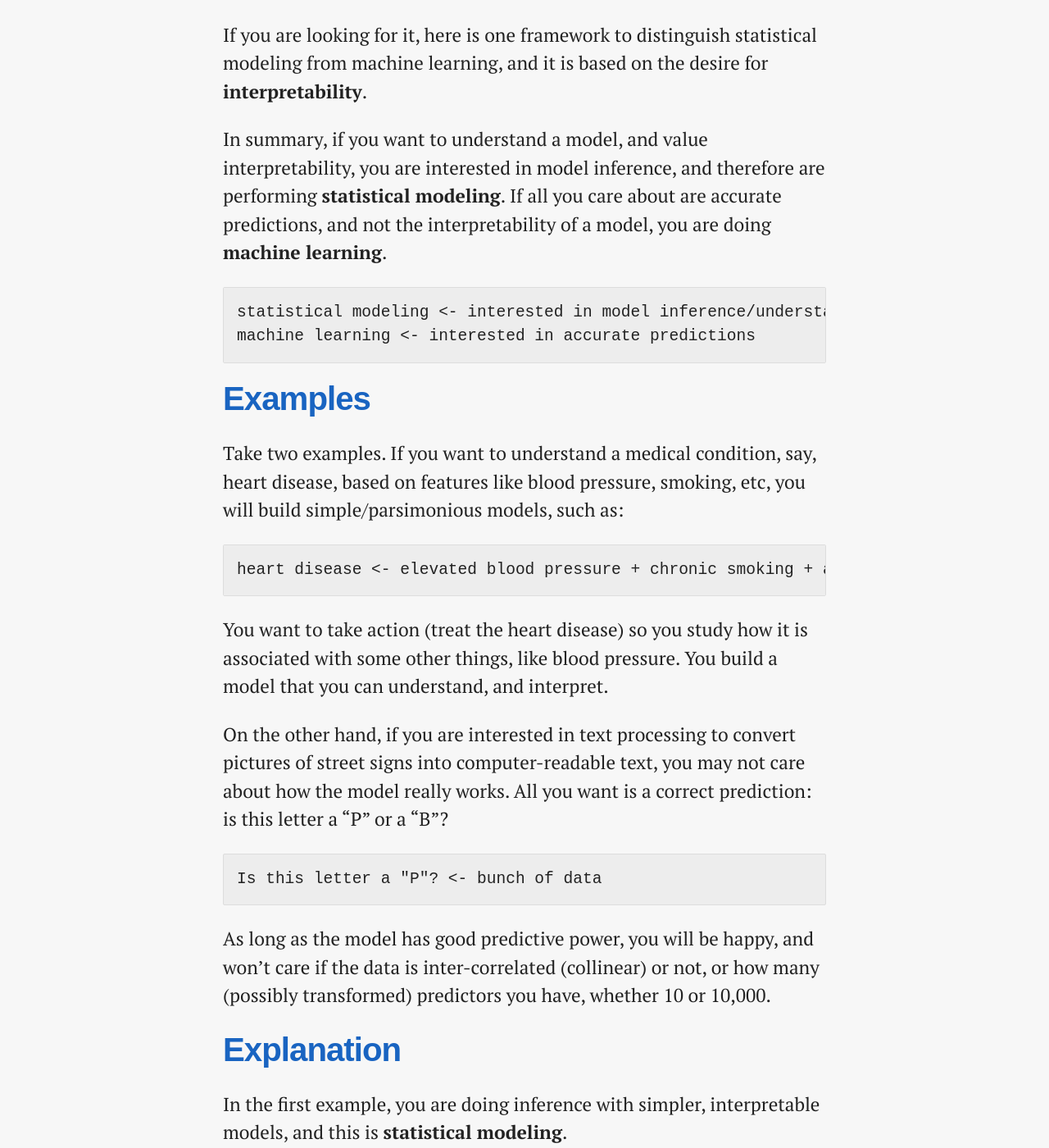
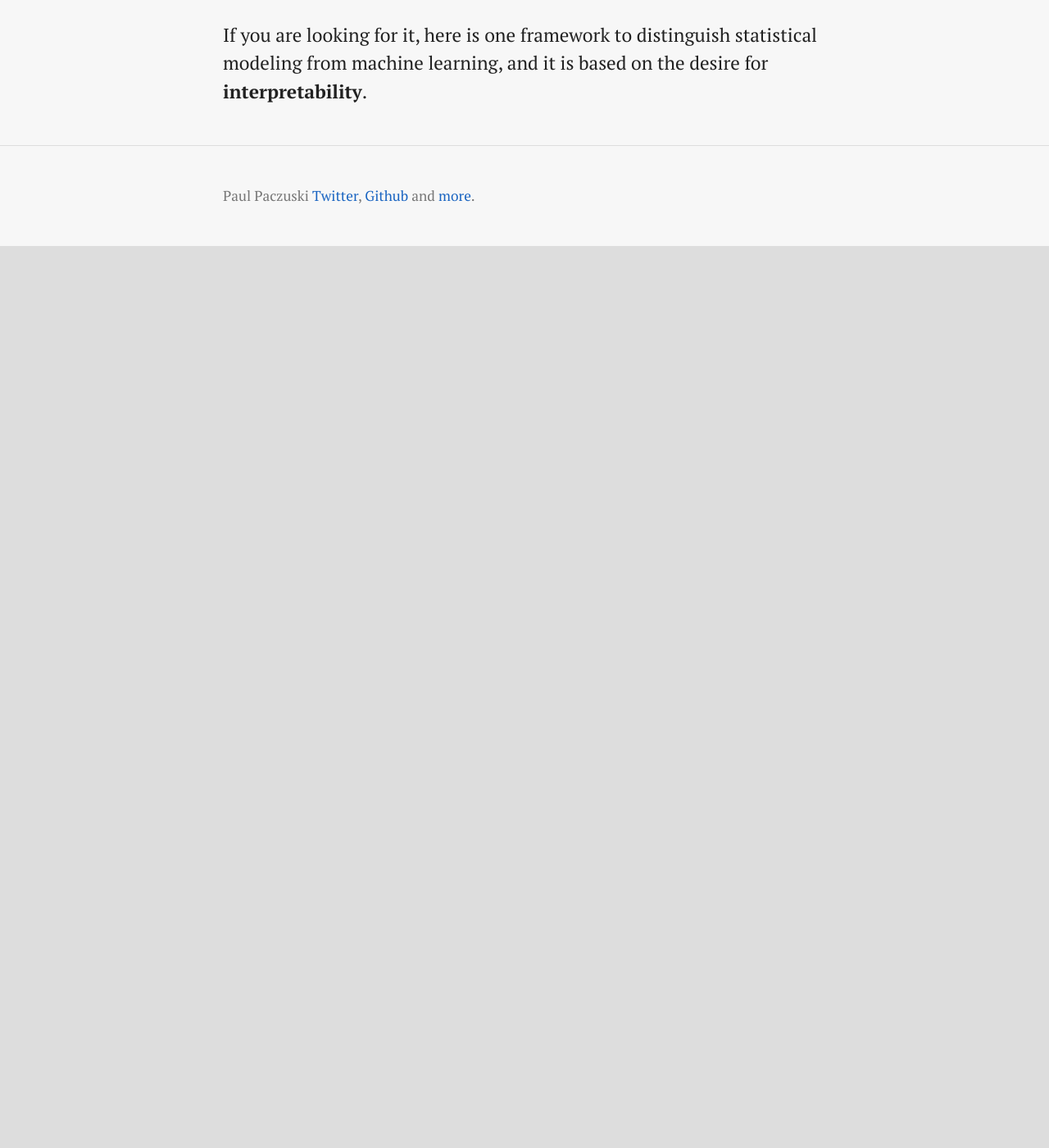
Before and after one commit to pavopax/pavopax.github.io, a Jekyll site: the page built from _posts/2016-07-12-statistical-modeling-vs-machine-learning.md, in a window 1280 px wide and 1400 px high, scrolled down 270 px. Shown: the whole window at 82% size. Built offline with Jekyll 4.4.1, drawn with Linux system fonts in a browser that asks for light colours; nearby versions of some CDN libraries; library files that are not in the unit come from our copies; after the commit the page ends 900 px from its top, so only the background shows below that; some of the changed text lies outside the part shown.

Commit message:
[tweak] fix bug

```diff
--- a/_posts/2016-07-12-statistical-modeling-vs-machine-learning.md
+++ b/_posts/2016-07-12-statistical-modeling-vs-machine-learning.md
@@ -7,79 +7,3 @@ categories:
 
 If you are looking for it, here is one framework to distinguish statistical
 modeling from machine learning, and it is based on the desire for **interpretability**.
-
-In summary, if you want to understand a model, and value interpretability, you
-are interested in model inference, and therefore are performing **statistical
-modeling**. If all you care about are accurate predictions, and not the
-interpretability of a model, you are doing **machine learning**.
-
-	statistical modeling <- interested in model inference/understanding a model
-	machine learning <- interested in accurate predictions
-
-## Examples
-
-Take two examples. If you want to understand a medical condition, say, heart
-disease, based on features like blood pressure, smoking, etc, you will build
-simple/parsimonious models, such as:
-
-	heart disease <- elevated blood pressure + chronic smoking + a few other predictors
-
-You want to take action (treat the heart disease) so you study how it is
-associated with some other things, like blood pressure. You build a model that
-you can understand, and interpret.
-
-On the other hand, if you are interested in text processing to convert pictures
-of street signs into computer-readable text, you may not care about how the
-model really works. All you want is a correct prediction: is this letter a “P”
-or a “B”?
-
-	Is this letter a "P"? <- bunch of data
-
-As long as the model has good predictive power, you will be happy, and won't
-care if the data is inter-correlated (collinear) or not, or how many (possibly
-transformed) predictors you have, whether 10 or 10,000.
-
-## Explanation
-
-In the first example, you are doing inference with simpler, interpretable
-models, and this is **statistical modeling**.
-
-In the second example, the model isn't as important as its predictive power, and
-you are doing **machine learning**.
-
-In terms of actual methods, to understand heart disease or another condition,
-you may build a logistic regression model with a few predictors. To classify
-text or an image, you may implement gradient boosting descent or some
-complicated neural network.
-
-## Caveats
-
-To be sure, there is overlap among these two approaches. You may want to make
-predictions in the statistical modeling framework, and for sure you can. Also,
-logistic regression is often mentioned as a machine learning model.
-
-Still, the framework described here is just that, a framework or a model, and
-we all (should) know that in certain ways, "all models are wrong." But to
-complete the thought, "... but some are useful."
-
-## Summary and acknowledgment
-
-In summary:
-
-	statistical modeling <- perform **inference** based on interpretable models
-	machine learning <- throw a lot of data at a model, make accurate **predictions**. Interpretability not important
-
-This framework was partly inspired by an informal statement from Hadley Wickham.*
-
-
-## Let me know what you think
-
-If you or someone else have a different take, or
-disagree with something in the above,
-[let me know here](http://twitter.com/pavopax).
-
-
-<i>*Essentially, what he says is that "machine learners care about making really
-accurate predictions" and "statisticians generally ... want to understand what
-is going on". See this podcast from March 31, 2016, around 24:20:
-["E634: Hadley Wickham, RStudio Chief Scientist & open source pioneer, on breakthroughs in data science, visualization, statistics."](https://itunes.apple.com/us/podcast/e634-hadley-wickham-rstudio/id315114957?i=1000365906688&mt=2)</i>
```
